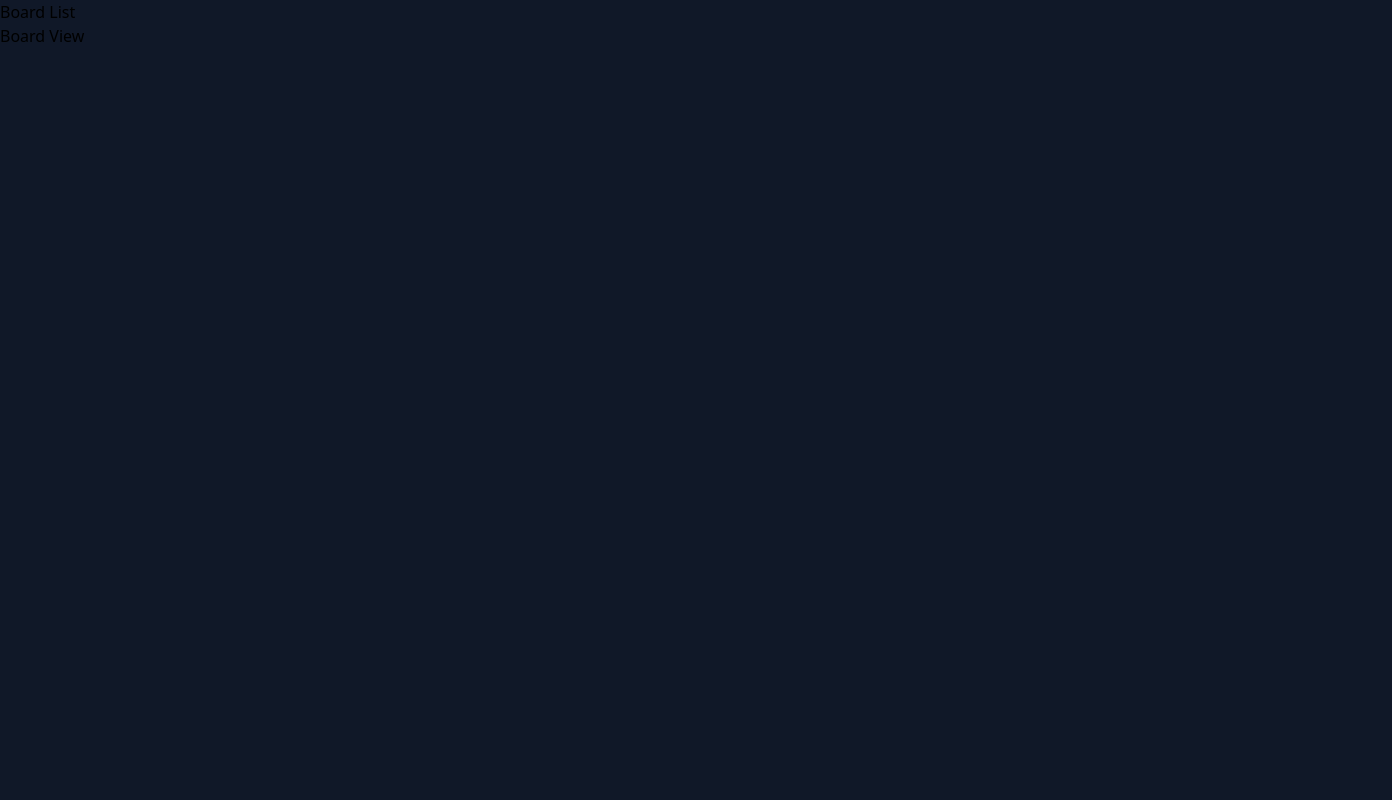
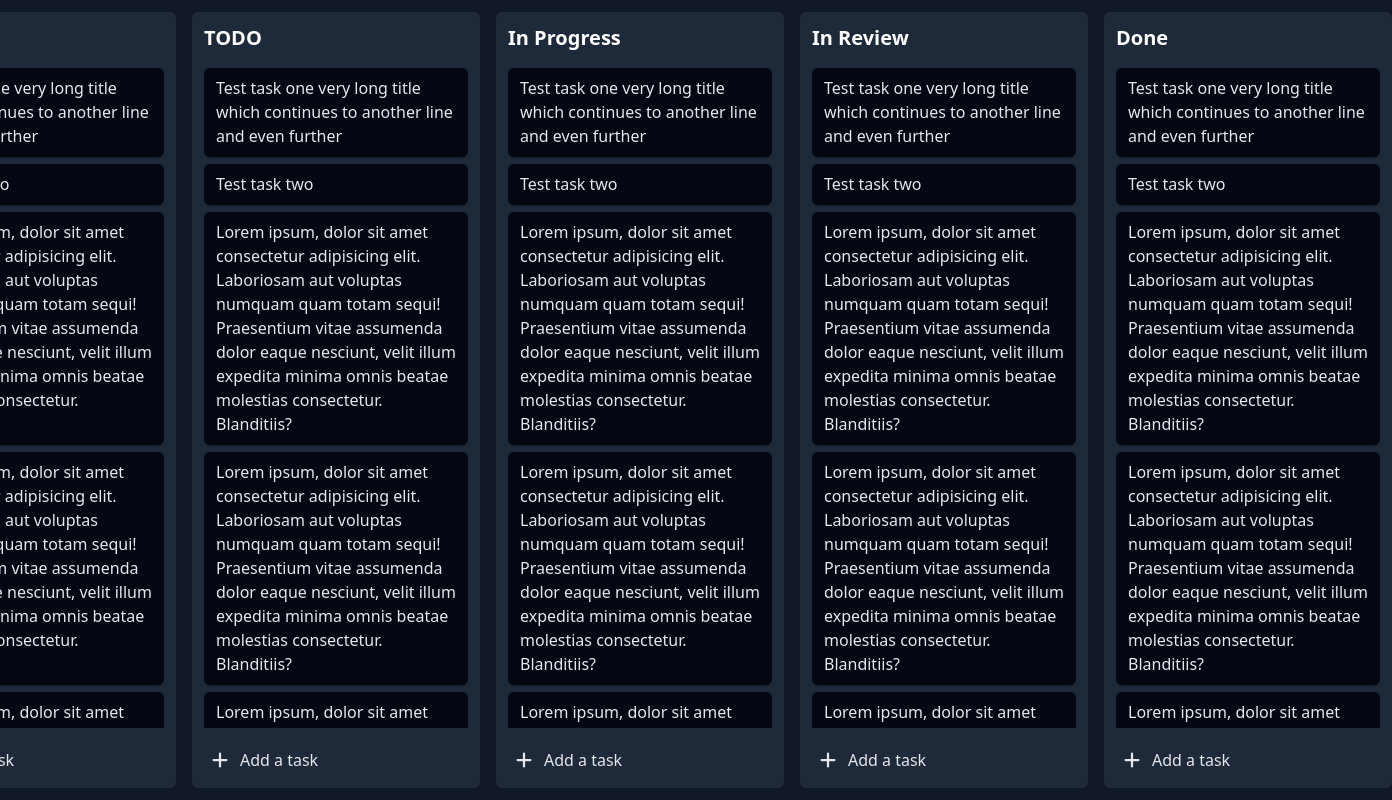
Before and after one commit to krios2146/task-tracker-frontend, a Vue app: page /board in a window 1280 px wide. Shown: the whole page, 1392 px wide, since content can reach past the window. Built offline with nearby package versions, Linux system fonts and the light colour scheme.

Commit message:
feat(board): add prototype styling for BoardView and its components

```diff
--- a/src/components/BoardList.vue
+++ b/src/components/BoardList.vue
@@ -1,7 +1,27 @@
 <script setup lang="ts">
-console.log('')
+import { ref } from 'vue'
+import BoardListTask from './BoardListTask.vue'
+import BoardListAddButton from './BoardListAddButton.vue'
+
+const tasks = ref([
+  'Test task one very long title which continues to another line and even further',
+  'Test task two',
+  'Lorem ipsum, dolor sit amet consectetur adipisicing elit. Laboriosam aut voluptas numquam quam totam sequi! Praesentium vitae assumenda dolor eaque nesciunt, velit illum expedita minima omnis beatae molestias consectetur. Blanditiis?',
+  'Lorem ipsum, dolor sit amet consectetur adipisicing elit. Laboriosam aut voluptas numquam quam totam sequi! Praesentium vitae assumenda dolor eaque nesciunt, velit illum expedita minima omnis beatae molestias consectetur. Blanditiis?',
+  'Lorem ipsum, dolor sit amet consectetur adipisicing elit. Laboriosam aut voluptas numquam quam totam sequi! Praesentium vitae assumenda dolor eaque nesciunt, velit illum expedita minima omnis beatae molestias consectetur. Blanditiis?'
+])
 </script>
 
 <template>
-  <div>Board List</div>
+  <div class="min-w-2xs max-w-2xs bg-gray-800 p-3 flex flex-col gap-y-4 rounded-md">
+    <h2 class="text-xl text-white font-bold">
+      <slot></slot>
+    </h2>
+
+    <div class="flex flex-col gap-y-2 overflow-y-scroll pb-1 scrollbar-hidden">
+      <BoardListTask v-for="task in tasks" :key="task">{{ task }} </BoardListTask>
+    </div>
+
+    <BoardListAddButton />
+  </div>
 </template>
--- /dev/null
+++ b/src/components/BoardListAddButton.vue
@@ -0,0 +1,12 @@
+<script setup lang="ts">
+import { PlusIcon } from '@heroicons/vue/16/solid'
+</script>
+
+<template>
+  <div
+    class="flex flex-row items-center gap-x-2 hover:cursor-pointer p-1 rounded-md hover:bg-gray-950"
+  >
+    <PlusIcon class="size-6 fill-gray-200" />
+    <p class="text-gray-200">Add a task</p>
+  </div>
+</template>
--- /dev/null
+++ b/src/components/BoardListTask.vue
@@ -0,0 +1,9 @@
+<script setup lang="ts"></script>
+
+<template>
+  <div class="p-2 px-3 rounded-md bg-gray-950 shadow-xs shadow-black hover:">
+    <p class="text-gray-200 select-none">
+      <slot></slot>
+    </p>
+  </div>
+</template>
--- /dev/null
+++ b/src/components/BoardListTaskButton.vue
@@ -0,0 +1,5 @@
+<script setup lang="ts"></script>
+
+<template>
+  <div>new template</div>
+</template>
--- a/src/views/BoardView.vue
+++ b/src/views/BoardView.vue
@@ -1,9 +1,14 @@
 <script setup lang="ts">
 import BoardList from '@/components/BoardList.vue'
-console.log('')
+import { ref } from 'vue'
+
+const boards = ref(['Backlog', 'TODO', 'In Progress', 'In Review', 'Done'])
 </script>
 
 <template>
-  <BoardList />
-  <div>Board View</div>
+  <div class="p-3 h-screen">
+    <div class="flex flex-row gap-4 justify-center max-h-full">
+      <BoardList v-for="board in boards" :key="board">{{ board }}</BoardList>
+    </div>
+  </div>
 </template>
```
